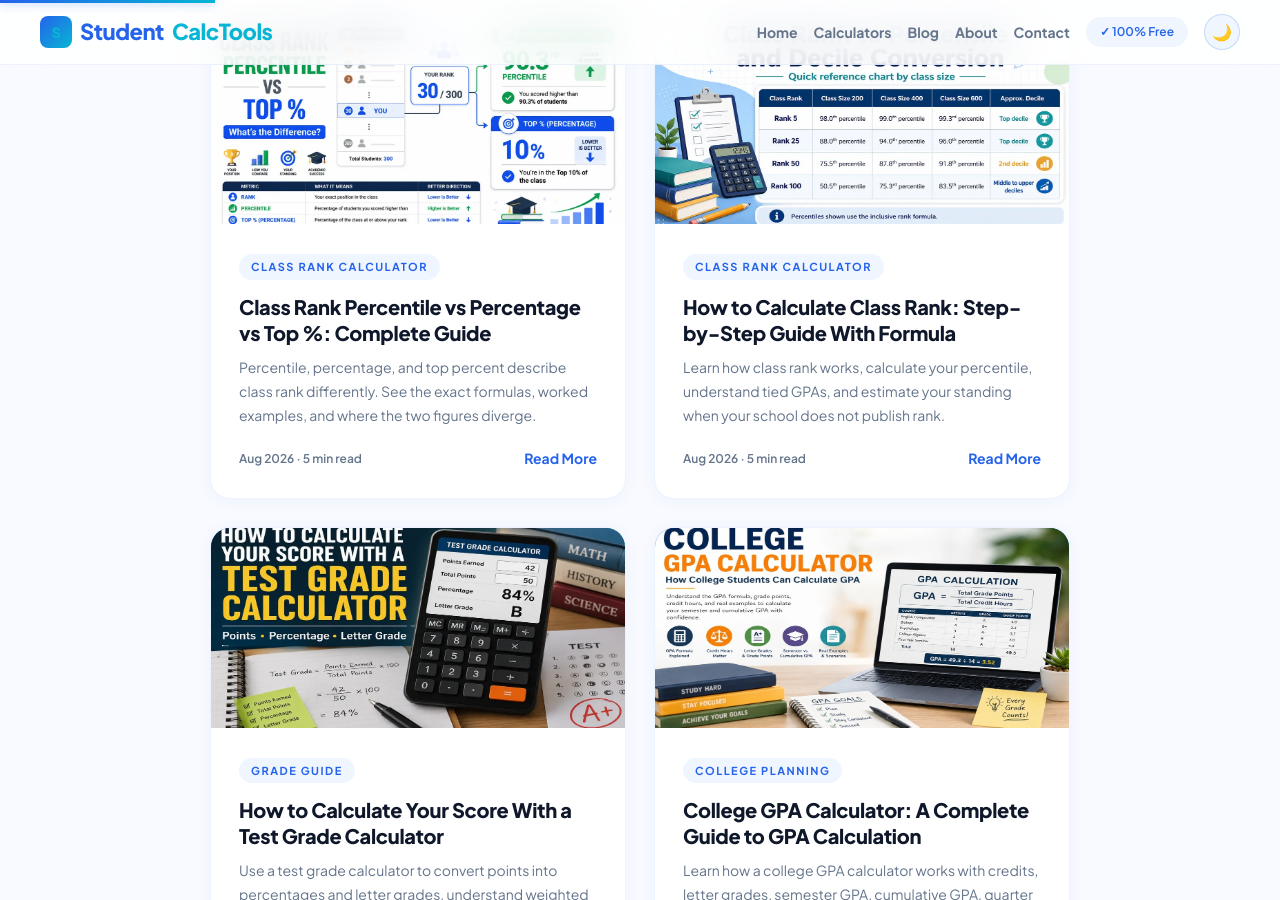
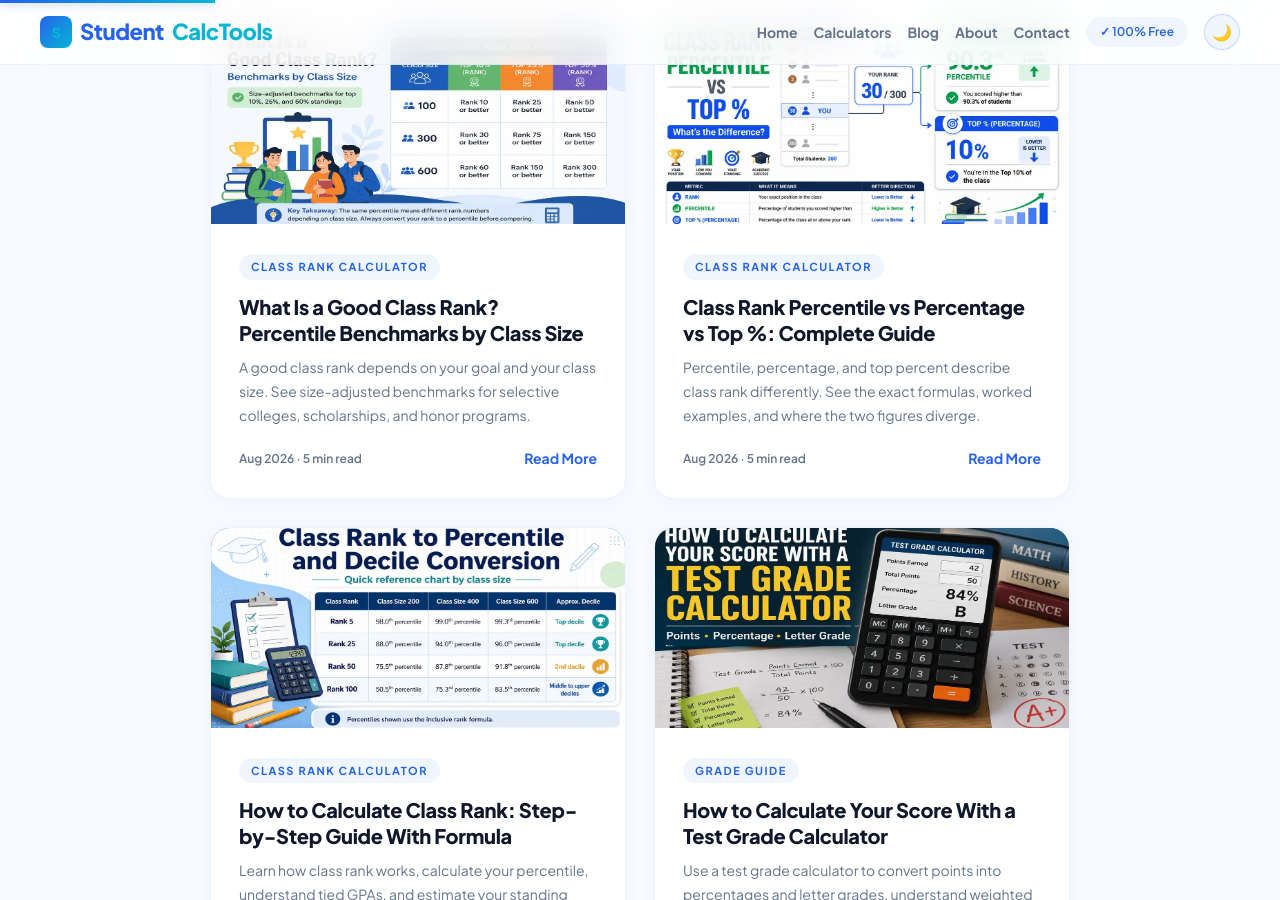
Before and after one commit to zaidmeo09-dhangal/studentcalctools, a Jekyll site: the page built from blog/index.html, in a window 1280 px wide and 900 px high, scrolled down 582 px. Built offline with Jekyll 4.4.1, drawn with Linux system fonts in a browser that asks for light colours; part of the change alters nothing that is shown.

Commit message:
Update _posts/2026-08-11-what-is-a-good-class-rank-percentile-benchmarks-by-class-size.md (via Pages CMS)

```diff
--- a/_posts/2026-08-11-what-is-a-good-class-rank-percentile-benchmarks-by-class-size.md
+++ b/_posts/2026-08-11-what-is-a-good-class-rank-percentile-benchmarks-by-class-size.md
@@ -3,7 +3,7 @@ layout: post
 title: What Is a Good Class Rank? Percentile Benchmarks by Class Size
 slug: what-is-a-good-class-rank
 date: 2026-08-11
-status: Draft
+status: Published
 author: StudentCalcTools
 category: Class Rank Calculator
 primary_keyword: what is a good class rank
@@ -18,6 +18,7 @@ meta_description: A good class rank depends on your goal and your class size.
 excerpt: A good class rank depends on your goal and your class size. See
   size-adjusted benchmarks for selective colleges, scholarships, and honor
   programs.
+featured_image: /assets/images/good-class-rank-benchmarks-by-class-size-top-10-25-and-50-percent.webp
 image_alt: Good class rank benchmarks by class size, top 10, 25, and 50 percent.
 read_time: 5 min read
 ---
```
